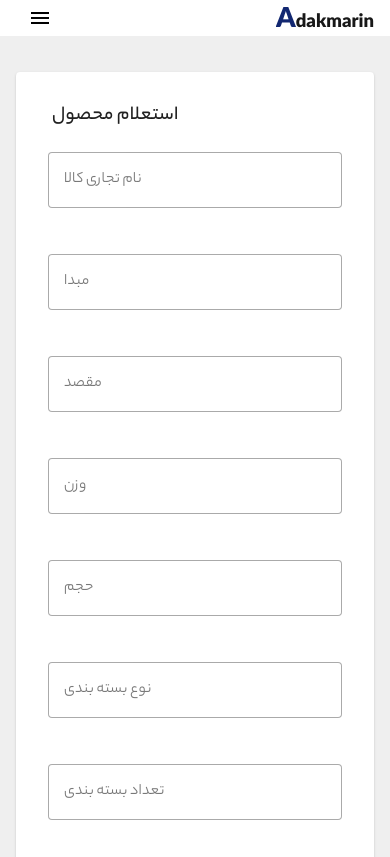
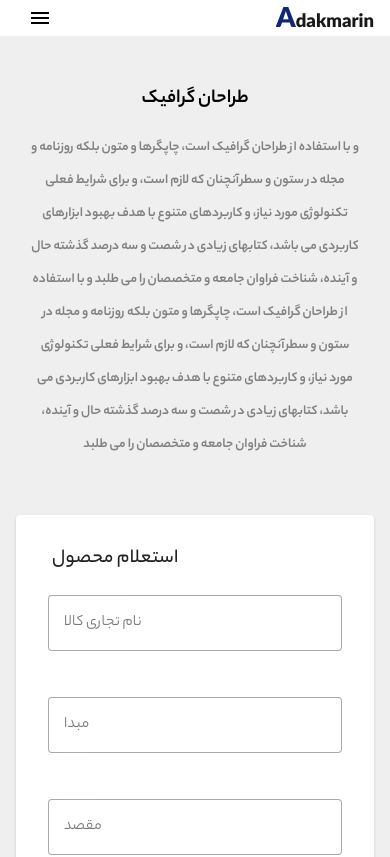
Before and after one commit to maedekaboli/adak, a Vue app: page /newProduct in a window 390 px wide. Shown: the top 857 px of the page. Built offline with nearby package versions, Linux system fonts and the light colour scheme.

Commit message:
title and text added to product form

```diff
--- a/src/views/product/CreateProduct.vue
+++ b/src/views/product/CreateProduct.vue
@@ -48,6 +48,17 @@ const onFileChange = (event) => {
 <template>
     <div class="CreateProduct py-5">
         <v-container>
+            <v-col class="ma-auto text-center mb-5" cols="lg-8" sm="10">
+                <h1>طراحان گرافیک</h1>
+                <p>و با استفاده از طراحان گرافیک است، چاپگرها و متون بلکه روزنامه و مجله در ستون و سطرآنچنان که لازم است، و
+                    برای شرایط فعلی تکنولوژی مورد نیاز، و کاربردهای متنوع با هدف بهبود ابزارهای کاربردی می باشد، کتابهای
+                    زیادی در شصت و سه درصد گذشته حال و آینده، شناخت فراوان جامعه و متخصصان را می طلبد و با استفاده از طراحان
+                    گرافیک است، چاپگرها و متون بلکه روزنامه و مجله در ستون و سطرآنچنان که لازم است، و برای شرایط فعلی
+                    تکنولوژی مورد نیاز، و کاربردهای متنوع با هدف بهبود ابزارهای کاربردی می باشد، کتابهای زیادی در شصت و سه
+                    درصد گذشته حال و آینده، شناخت فراوان جامعه و متخصصان را می طلبد
+
+                </p>
+            </v-col>
             <v-card class="pa-5">
                 <v-card-title>استعلام محصول</v-card-title>
                 <Form as="v-form" :validation-schema="schema" @submit="onSubmit">
@@ -118,5 +129,48 @@ const onFileChange = (event) => {
 .CreateProduct {
     direction: rtl;
     background: #EFEFEF;
+
+    h1 {
+        font-weight: 700;
+        font-size: 24px;
+        line-height: 37px;
+        margin-bottom: 25px;
+    }
+
+    p {
+        font-weight: 700;
+        font-size: 14px;
+        line-height: 33px;
+        color: #808080;
+    }
+
+    @media only screen and (max-width:768px) {
+        h1 {
+            font-size: 20px;
+            line-height: 31px;
+            margin-bottom: 16px;
+        }
+
+        p {
+            font-size: 14px;
+            margin-bottom: 22px;
+        }
+    }
+
+    @media only screen and (max-width:360px) {
+
+        h1 {
+            font-size: 16px;
+            line-height: 25px;
+            margin-bottom: 8px;
+        }
+
+        p {
+            font-size: 12px;
+            margin-bottom: 8px;
+            text-align: justify;
+        }
+
+    }
 }
 </style>
```
